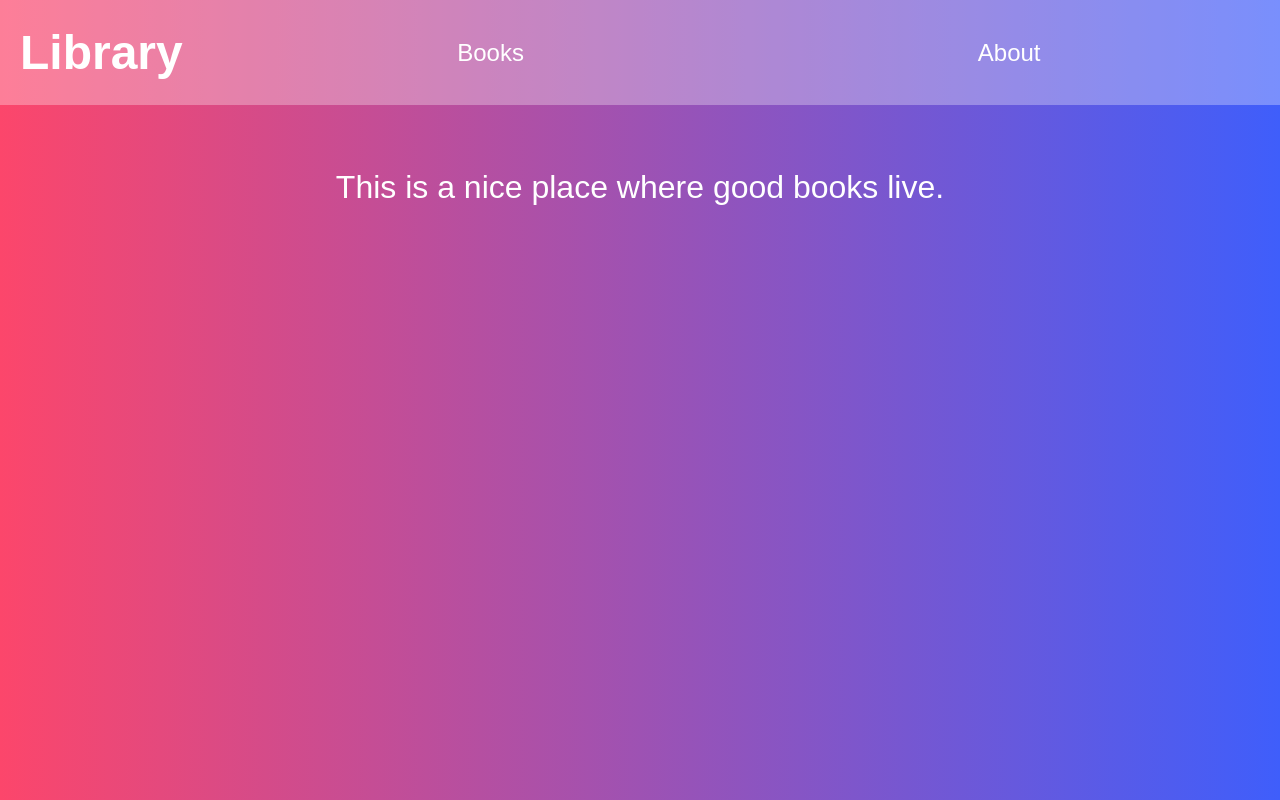
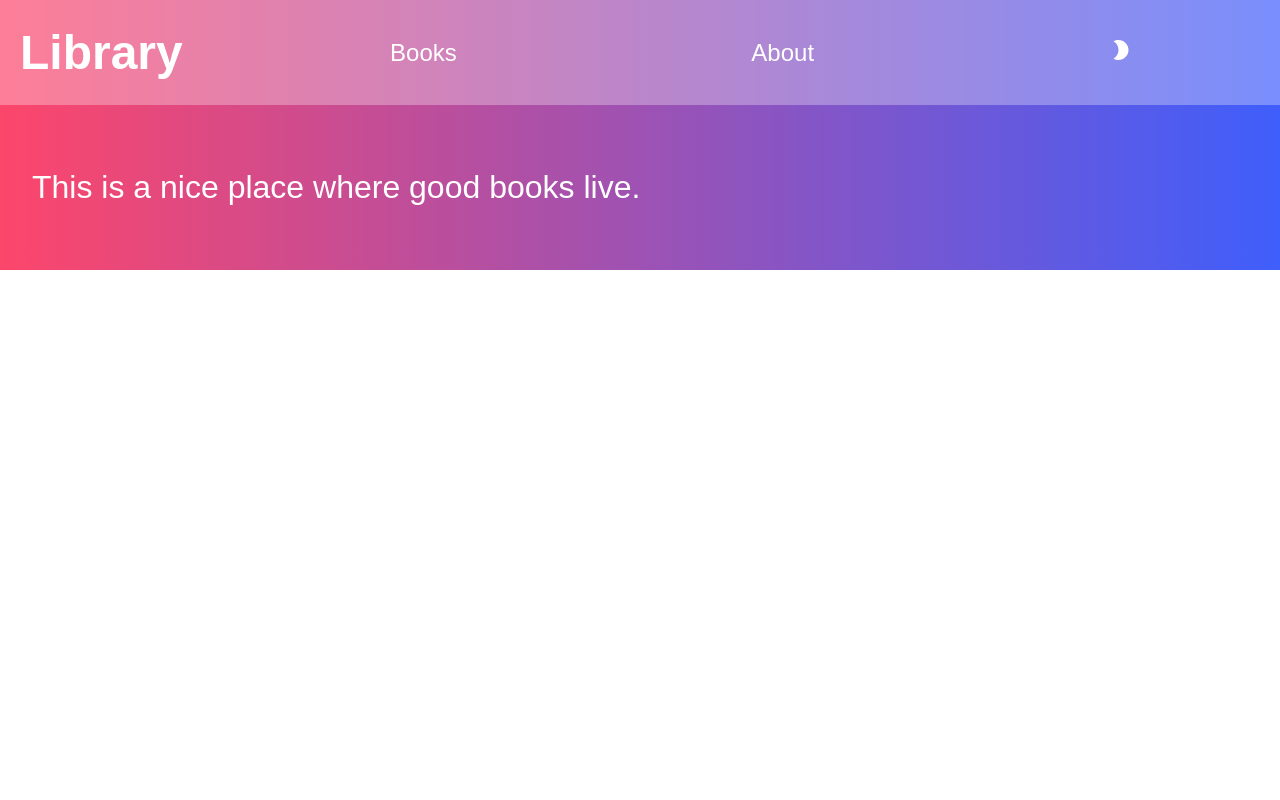
Before and after one commit to olga-loisha/library-react, a React (Create React App) app in the folder client/: page / in a window 1280 px wide. Built offline with nearby package versions, Linux system fonts and the light colour scheme.

Commit message:
Create theme switcher

```diff
--- a/client/package.json
+++ b/client/package.json
@@ -14,6 +14,7 @@
     "axios": "^1.7.9",
     "react": "^19.0.0",
     "react-dom": "^19.0.0",
+    "react-icons": "^5.4.0",
     "react-router": "^7.1.0",
     "react-scripts": "5.0.1",
     "typescript": "^4.4.2",
--- a/client/src/App.css
+++ b/client/src/App.css
@@ -1,3 +1,13 @@
-.App {
-  text-align: center;
+.app {
+  font-family: 'Montserrat', sans-serif;
 }
+
+.app-light {
+  background: linear-gradient(90deg, #FC466B, #3F5EFB);
+  color: #fff;
+}
+
+.app-dark {
+  background: linear-gradient(90deg, #732A40, #000000);
+  color: #F3AAC0;
+}
--- a/client/src/App.tsx
+++ b/client/src/App.tsx
@@ -1,16 +1,19 @@
-import React from 'react';
-import { QueryClient, QueryClientProvider } from '@tanstack/react-query';
-import { Outlet } from 'react-router';
+import React, {useContext, useEffect} from 'react';
+import {QueryClient, QueryClientProvider} from '@tanstack/react-query';
+import {Outlet} from 'react-router';
 
+import Navbar from './components/navbar/Navbar';
+import {ThemeContext} from './contexts/themeContext';
 import './App.css';
-import Navbar from './components/navbar/Navbar';
 
 const queryClient = new QueryClient()
 
 export default function App() {
+    const {currentTheme} = useContext(ThemeContext);
+
     return (
         <QueryClientProvider client={queryClient}>
-      <div className="App">
+            <div className={`app app-${currentTheme}`}>
                 <Navbar/>
                 <Outlet/>
             </div>
--- a/client/src/components/bookCard/BookCard.css
+++ b/client/src/components/bookCard/BookCard.css
@@ -6,6 +6,7 @@
     background: white;
     color: black;
     cursor: pointer;
+    text-align: center;
 
     .book-card-cover {
         width: 250px;
--- a/client/src/components/navbar/Navbar.css
+++ b/client/src/components/navbar/Navbar.css
@@ -1,7 +1,6 @@
-header {
+.header {
     display: flex;
     width: 100%;
-    background: rgba(255, 255, 255, 0.3);
 
     h3 {
         margin: 25px 20px;
@@ -20,7 +19,6 @@ header {
             width: 100%;
 
             li {
-                margin-right: 25px;
                 font-size: 1.5em;
                 list-style-type: none;
                 cursor: pointer;
@@ -37,3 +35,11 @@ header {
         }
     }
 }
+
+.header-light {
+    background: rgba(255, 255, 255, 0.3);
+}
+
+.header-dark {
+    background: rgba(0, 0, 0, 0.7);
+}
--- a/client/src/components/navbar/Navbar.tsx
+++ b/client/src/components/navbar/Navbar.tsx
@@ -1,16 +1,36 @@
-import React from 'react';
-import { Link } from "react-router";
+import React, {useContext, useEffect} from 'react';
+import {Link} from 'react-router';
+import {MdLightMode} from 'react-icons/md';
+import {MdModeNight} from 'react-icons/md';
 
 import './Navbar.css';
+import {ThemeContext} from '../../contexts/themeContext';
 
 const Navbar = () => {
+    const {currentTheme, themeSwitchHandler} = useContext(ThemeContext);
+
+    useEffect(() => {
+        window.localStorage.setItem('theme', currentTheme);
+    }, [currentTheme]);
+
+    const showIcon = () => {
+        return currentTheme === 'light' ?
+            (<li onClick={() => themeSwitchHandler('dark')}>
+                <MdModeNight/>
+            </li>) :
+            (<li onClick={() => themeSwitchHandler('light')}>
+                <MdLightMode/>
+            </li>)
+    };
+
     return (
-    <header>
+        <header className={`header header-${currentTheme}`}>
             <h3>Library</h3>
             <nav>
                 <ul>
                     <li><Link to="/books/1">Books</Link></li>
                     <li><Link to="/">About</Link></li>
+                    {showIcon()}
                 </ul>
             </nav>
         </header>
--- a/client/src/components/pagination/Pagination.css
+++ b/client/src/components/pagination/Pagination.css
@@ -0,0 +1,31 @@
+.pagination {
+    padding-top: 15px;
+    display: flex;
+    justify-content: center;
+
+    button {
+        margin: 0 5px;
+        width: 60px;
+        height: 40px;
+        border: none;
+        color: inherit;
+        font-size: 1.2em;
+
+        &:hover {
+            transform: scale(1.1);
+            cursor: pointer;
+        }
+    }
+}
+
+.pagination-light {
+    button {
+        background-color: rgba(255, 255, 255, 0.3);
+    }
+}
+
+.pagination-dark {
+    button {
+        background: rgba(0, 0, 0, 0.7);
+    }
+}
--- a/client/src/components/pagination/Pagination.tsx
+++ b/client/src/components/pagination/Pagination.tsx
@@ -1,12 +1,15 @@
-import React, {useEffect} from 'react';
+import React, {useContext, useEffect} from 'react';
 import {useNavigate} from 'react-router';
 
 import {PaginationProps} from '../../models';
+import {ThemeContext} from '../../contexts/themeContext';
 import usePagination from './usePagination';
+import './Pagination.css';
 
 const Pagination = (props: PaginationProps) => {
     const { pageCount} = props;
     const navigate = useNavigate();
+    const { currentTheme } = useContext(ThemeContext);
 
     const { currentPageNumber, changePage, goToNextPage, goToPreviousPage } =
         usePagination(pageCount);
@@ -15,12 +18,12 @@ const Pagination = (props: PaginationProps) => {
         navigate(`/books/${currentPageNumber}`)
     }, [currentPageNumber]);
 
-    return (<div>
-        <button onClick={goToPreviousPage}>Prev</button>
-        <button onClick={() => changePage(1)}>1</button>
-        <button onClick={() => changePage(2)}>2</button>
-        <button onClick={() => changePage(3)}>3</button>
-        <button onClick={goToNextPage}>Next</button>
+    return (<div className={`pagination pagination-${currentTheme}`}>
+        <button className="button" onClick={goToPreviousPage}>Prev</button>
+        <button className="button" onClick={() => changePage(1)}>1</button>
+        <button className="button" onClick={() => changePage(2)}>2</button>
+        <button className="button" onClick={() => changePage(3)}>3</button>
+        <button className="button" onClick={goToNextPage}>Next</button>
     </div>);
 }
 
--- /dev/null
+++ b/client/src/contexts/themeContext.tsx
@@ -0,0 +1,27 @@
+import {useState, createContext} from "react";
+
+export const ThemeContext = createContext({
+    currentTheme: 'light',
+    themeSwitchHandler: (themeType: string) => {
+    },
+});
+
+const ThemeContextProvider = (props: any) => {
+    const [currentTheme, setCurrentTheme] = useState(
+        window.localStorage.getItem('theme') == null
+            ? 'light'
+            : window.localStorage.getItem('theme')
+    );
+
+    const themeSwitchHandler = (themeType: string) => {
+        setCurrentTheme(themeType);
+    };
+
+    return (
+        <ThemeContext.Provider value={{currentTheme: currentTheme, themeSwitchHandler: themeSwitchHandler}}>
+            {props.children}
+        </ThemeContext.Provider>
+    );
+};
+
+export default ThemeContextProvider;
--- a/client/src/index.css
+++ b/client/src/index.css
@@ -5,7 +5,4 @@ html, body {
 body {
   padding: 0;
   margin: 0;
-  font-family: 'Montserrat', sans-serif;
-  background: linear-gradient(90deg, #FC466B, #3F5EFB);
-  color: #fff;
 }
--- a/client/src/index.tsx
+++ b/client/src/index.tsx
@@ -5,18 +5,21 @@ import { BrowserRouter, Route, Routes } from 'react-router';
 import './index.css';
 import App from './App';
 import AboutPage from './pages/AboutPage/AboutPage';
-import BooksPage from "./pages/BooksPage/BooksPage";
+import BooksPage from './pages/BooksPage/BooksPage';
+import ThemeContextProvider from './contexts/themeContext';
 
 const root = ReactDOM.createRoot(
   document.getElementById('root') as HTMLElement
 );
 root.render(
   <BrowserRouter>
+      <ThemeContextProvider>
           <Routes>
               <Route path="/" element={<App />} >
                   <Route path="/" element={<AboutPage />} />
                   <Route path="/books/:pageNumber" element={<BooksPage />} />
               </Route>
           </Routes>
+      </ThemeContextProvider>
   </BrowserRouter>
 );
--- a/client/tsconfig.json
+++ b/client/tsconfig.json
@@ -7,7 +7,6 @@
     "module": "esnext",
     "moduleResolution": "node",
     "target": "es2015",
-
     "allowJs": true,
     "allowSyntheticDefaultImports": true,
     "esModuleInterop": true,
@@ -17,6 +16,7 @@
     "noFallthroughCasesInSwitch": true,
     "resolveJsonModule": true,
     "skipLibCheck": true,
-    "strict": true
+    "strict": true,
+    "strictNullChecks": false,
   }
 }
```
Also changed, not shown: 1 other file (tests, documents, lock files or other folders). Lines whose indentation alone changed are shown as unchanged.
